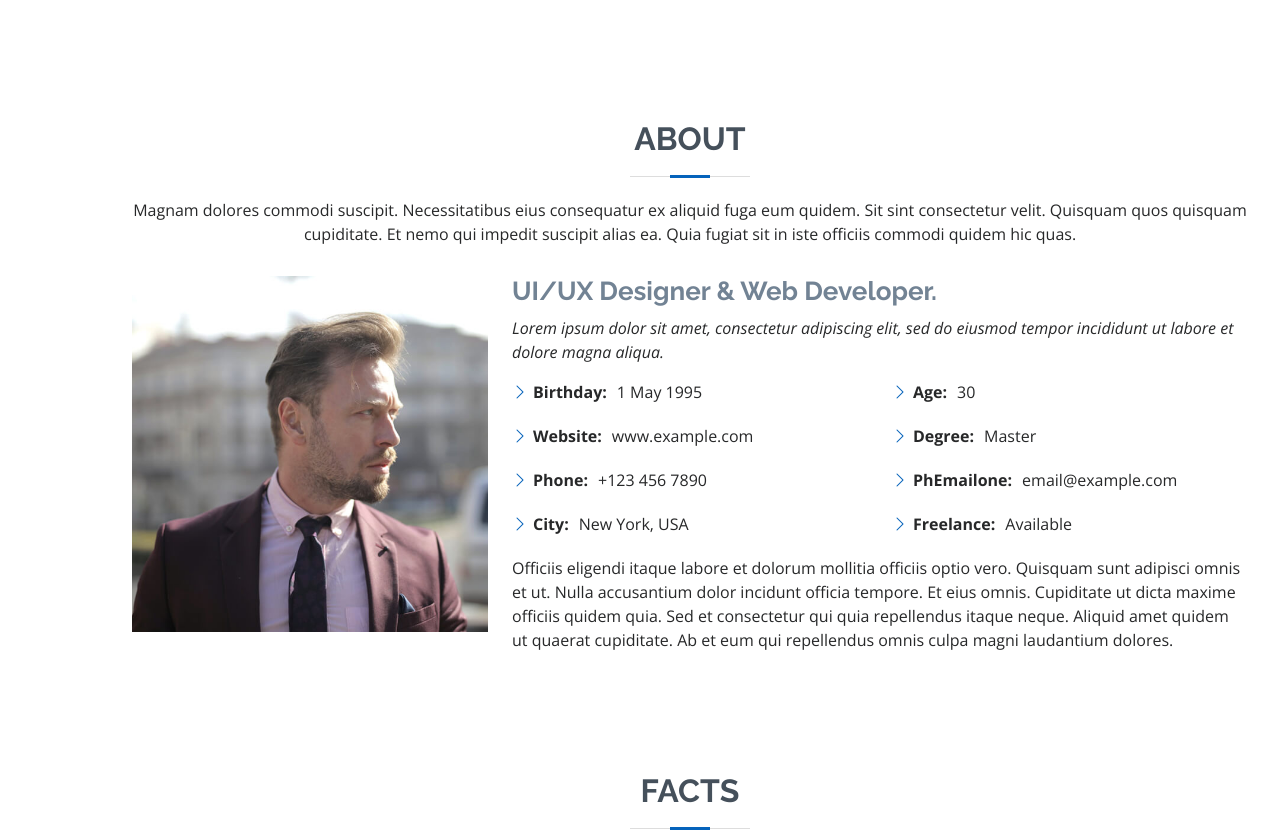
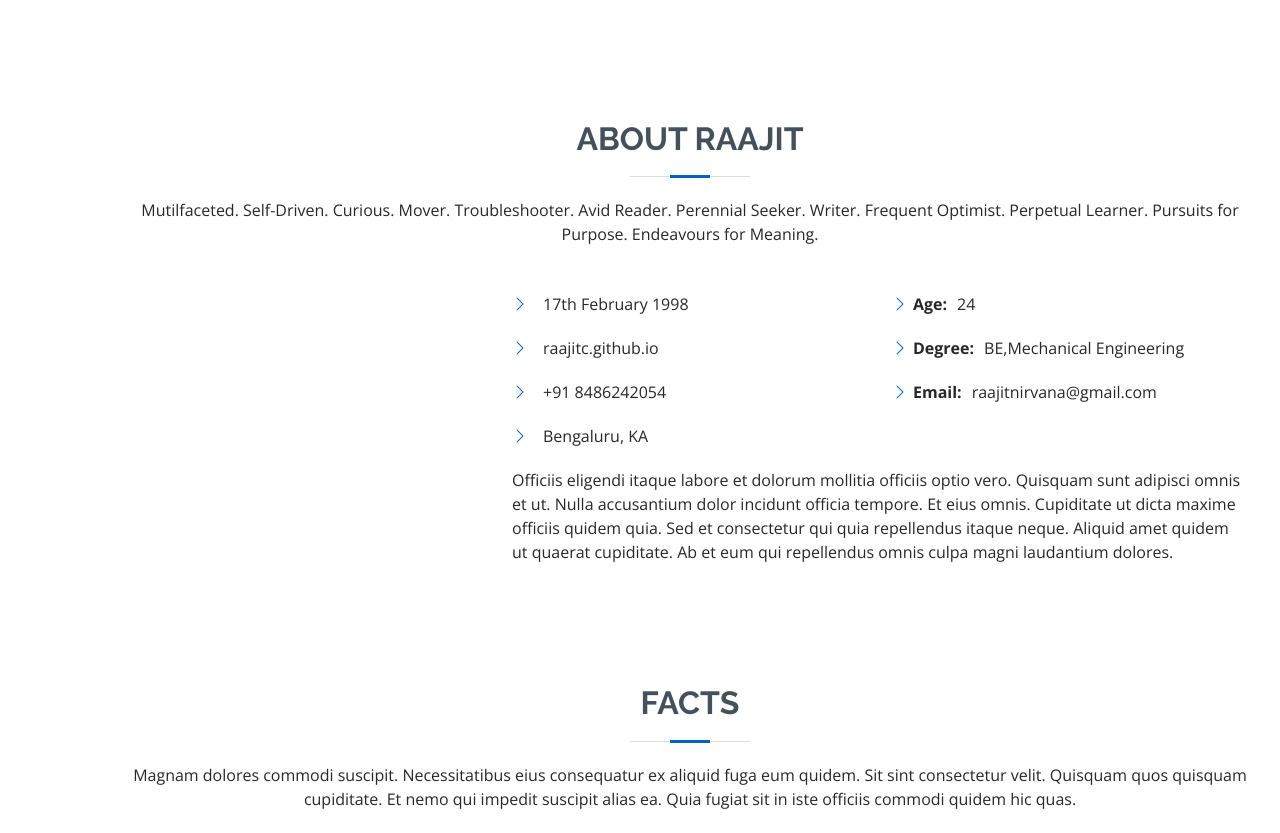
Before and after one commit to raajitc/raajitc.github.io, a plain HTML site: page index.html in a window 1280 px wide. Shown: the part 740-1573 px from the top of the page. Drawn offline with nearby package versions, Linux system fonts and the light colour scheme.

Commit message:
Website changes

```diff
--- a/index.html
+++ b/index.html
@@ -60,7 +60,7 @@
   <section id="hero" class="d-flex flex-column justify-content-center">
     <div class="container" data-aos="zoom-in" data-aos-delay="100">
       <h1>Raajit Chatterjee</h1>
-      <p>I'm <span class="typed" data-typed-items="Designer, Developer, Freelancer, Photographer"></span></p>
+      <p> <span class="typed" data-typed-items="Engineering, Development, Movement"></span></p>
       <div class="social-links">
         <a href="#" class="twitter"><i class="bx bxl-twitter"></i></a>
         <a href="#" class="facebook"><i class="bx bxl-facebook"></i></a>
@@ -78,8 +78,8 @@
       <div class="container" data-aos="fade-up">
 
         <div class="section-title">
-          <h2>About</h2>
-          <p>Magnam dolores commodi suscipit. Necessitatibus eius consequatur ex aliquid fuga eum quidem. Sit sint consectetur velit. Quisquam quos quisquam cupiditate. Et nemo qui impedit suscipit alias ea. Quia fugiat sit in iste officiis commodi quidem hic quas.</p>
+          <h2>About Raajit</h2>
+          <p>Mutilfaceted. Self-Driven. Curious. Mover. Troubleshooter. Avid Reader. Perennial Seeker. Writer. Frequent Optimist. Perpetual Learner. Pursuits for Purpose. Endeavours for Meaning.</p>
         </div>
 
         <div class="row">
@@ -87,26 +87,25 @@
             <img src="assets/img/profile-img.jpg" class="img-fluid" alt="">
           </div>
           <div class="col-lg-8 pt-4 pt-lg-0 content">
-            <h3>UI/UX Designer &amp; Web Developer.</h3>
+            <h3> </h3>
             <p class="fst-italic">
-              Lorem ipsum dolor sit amet, consectetur adipiscing elit, sed do eiusmod tempor incididunt ut labore et dolore
-              magna aliqua.
+
             </p>
             <div class="row">
               <div class="col-lg-6">
                 <ul>
-                  <li><i class="bi bi-chevron-right"></i> <strong>Birthday:</strong> <span>1 May 1995</span></li>
-                  <li><i class="bi bi-chevron-right"></i> <strong>Website:</strong> <span>www.example.com</span></li>
-                  <li><i class="bi bi-chevron-right"></i> <strong>Phone:</strong> <span>+123 456 7890</span></li>
-                  <li><i class="bi bi-chevron-right"></i> <strong>City:</strong> <span>New York, USA</span></li>
+                  <li><i class="bi bi-chevron-right"></i> <strong></strong> <span>17th February 1998</span></li>
+                  <li><i class="bi bi-chevron-right"></i> <strong></strong> <span>raajitc.github.io</span></li>
+                  <li><i class="bi bi-chevron-right"></i> <strong></strong> <span>+91 8486242054</span></li>
+                  <li><i class="bi bi-chevron-right"></i> <strong></strong> <span>Bengaluru, KA</span></li>
                 </ul>
               </div>
               <div class="col-lg-6">
                 <ul>
-                  <li><i class="bi bi-chevron-right"></i> <strong>Age:</strong> <span>30</span></li>
-                  <li><i class="bi bi-chevron-right"></i> <strong>Degree:</strong> <span>Master</span></li>
-                  <li><i class="bi bi-chevron-right"></i> <strong>PhEmailone:</strong> <span>email@example.com</span></li>
-                  <li><i class="bi bi-chevron-right"></i> <strong>Freelance:</strong> <span>Available</span></li>
+                  <li><i class="bi bi-chevron-right"></i> <strong>Age:</strong> <span>24</span></li>
+                  <li><i class="bi bi-chevron-right"></i> <strong>Degree:</strong> <span>BE,Mechanical Engineering</span></li>
+                  <li><i class="bi bi-chevron-right"></i> <strong>Email:</strong> <span>raajitnirvana@gmail.com</span></li>
+
                 </ul>
               </div>
             </div>
@@ -240,28 +239,28 @@
 
         <div class="section-title">
           <h2>Resume</h2>
-          <p>Magnam dolores commodi suscipit. Necessitatibus eius consequatur ex aliquid fuga eum quidem. Sit sint consectetur velit. Quisquam quos quisquam cupiditate. Et nemo qui impedit suscipit alias ea. Quia fugiat sit in iste officiis commodi quidem hic quas.</p>
+          <p></p>
         </div>
 
         <div class="row">
           <div class="col-lg-6">
-            <h3 class="resume-title">Sumary</h3>
+            <h3 class="resume-title">Summary</h3>
             <div class="resume-item pb-0">
-              <h4>Brandon Johnson</h4>
+              <h4>Raajit Chatterjee</h4>
               <p><em>Innovative and deadline-driven Graphic Designer with 3+ years of experience designing and developing user-centered digital/print marketing material from initial concept to final, polished deliverable.</em></p>
               <ul>
-                <li>Portland par 127,Orlando, FL</li>
-                <li>(123) 456-7891</li>
-                <li>alice.barkley@example.com</li>
+                <li>Bengaluru, Karnataka</li>
+                <li>+91 8486242054</li>
+                <li>raajitnirvana@gmail.com</li>
               </ul>
             </div>
 
             <h3 class="resume-title">Education</h3>
             <div class="resume-item">
-              <h4>Master of Fine Arts &amp; Graphic Design</h4>
-              <h5>2015 - 2016</h5>
-              <p><em>Rochester Institute of Technology, Rochester, NY</em></p>
-              <p>Qui deserunt veniam. Et sed aliquam labore tempore sed quisquam iusto autem sit. Ea vero voluptatum qui ut dignissimos deleniti nerada porti sand markend</p>
+              <h4>BE, Mechanical Engineering </h4>
+              <h5>2018 - 2022</h5>
+              <p><em>RNSIT, Bengaluru, KA</em></p>
+              <p>First Class</p>
             </div>
             <div class="resume-item">
               <h4>Bachelor of Fine Arts &amp; Graphic Design</h4>
```
Also changed, not shown: assets/img/hero-bg.png (renamed from assets/img/hero-bg.jpg.png), assets/img/profile-img1.jpg (renamed from assets/img/profile-img.jpg).
